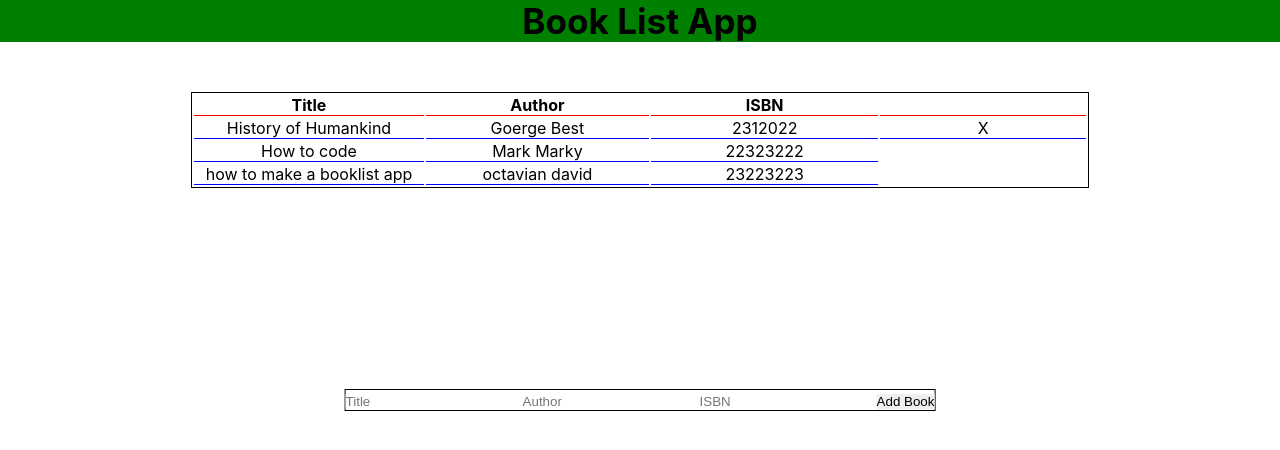
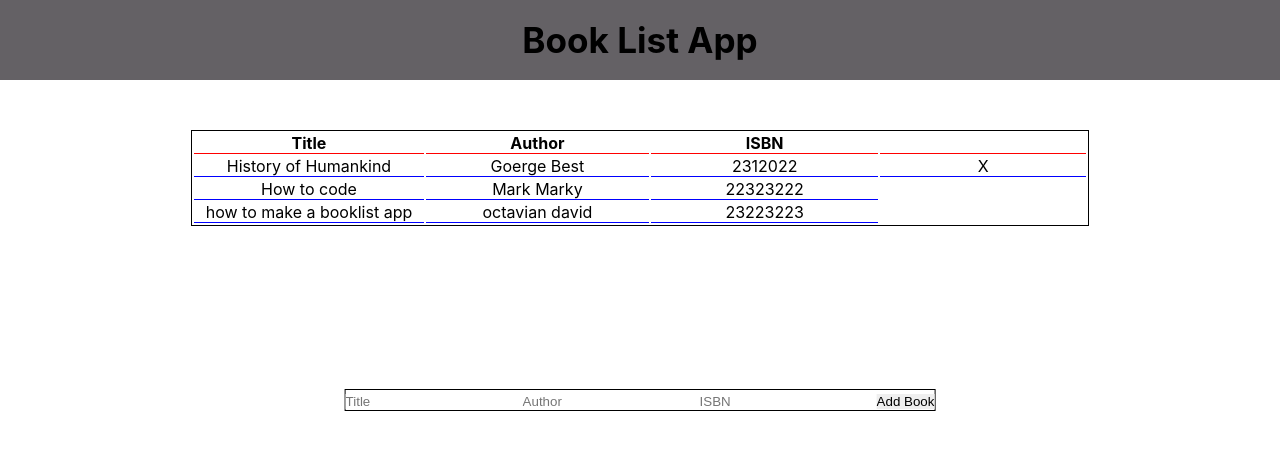
Before and after one commit to octaviandd/book-library-react, a React (Create React App) app: page / in a window 1280 px wide. Shown: the top 450 px of the page. Built offline with nearby package versions, Linux system fonts and the light colour scheme.

Commit message:
Update header.js

```diff
--- a/src/components/header.js
+++ b/src/components/header.js
@@ -11,10 +11,22 @@ export default class Header extends React.Component {
           justifyContent: "center",
           alignItems: "center",
           fontSize: "30px",
-          backgroundColor: "green"
+          backgroundColor: "#646165",
+          height: "80px"
         }}
       >
         <h3>Book List App</h3>
+        <a
+          href="https://github.com/octaviandd"
+          style={{
+            color: "white",
+            position: "absolute",
+            top: "20px",
+            right: "20px"
+          }}
+        >
+          <i class="fab fa-github"></i>
+        </a>
       </div>
     );
   }
```
